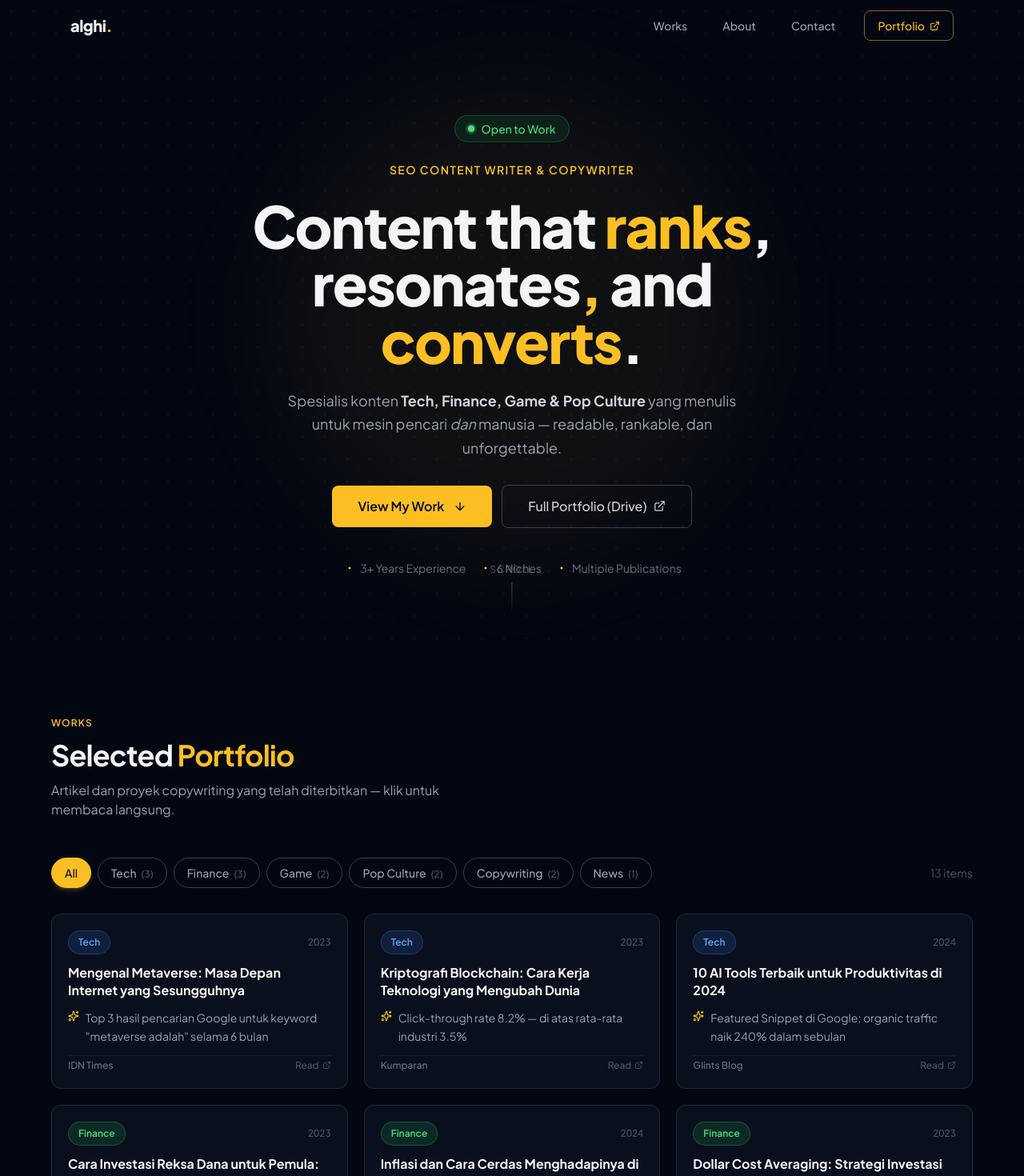
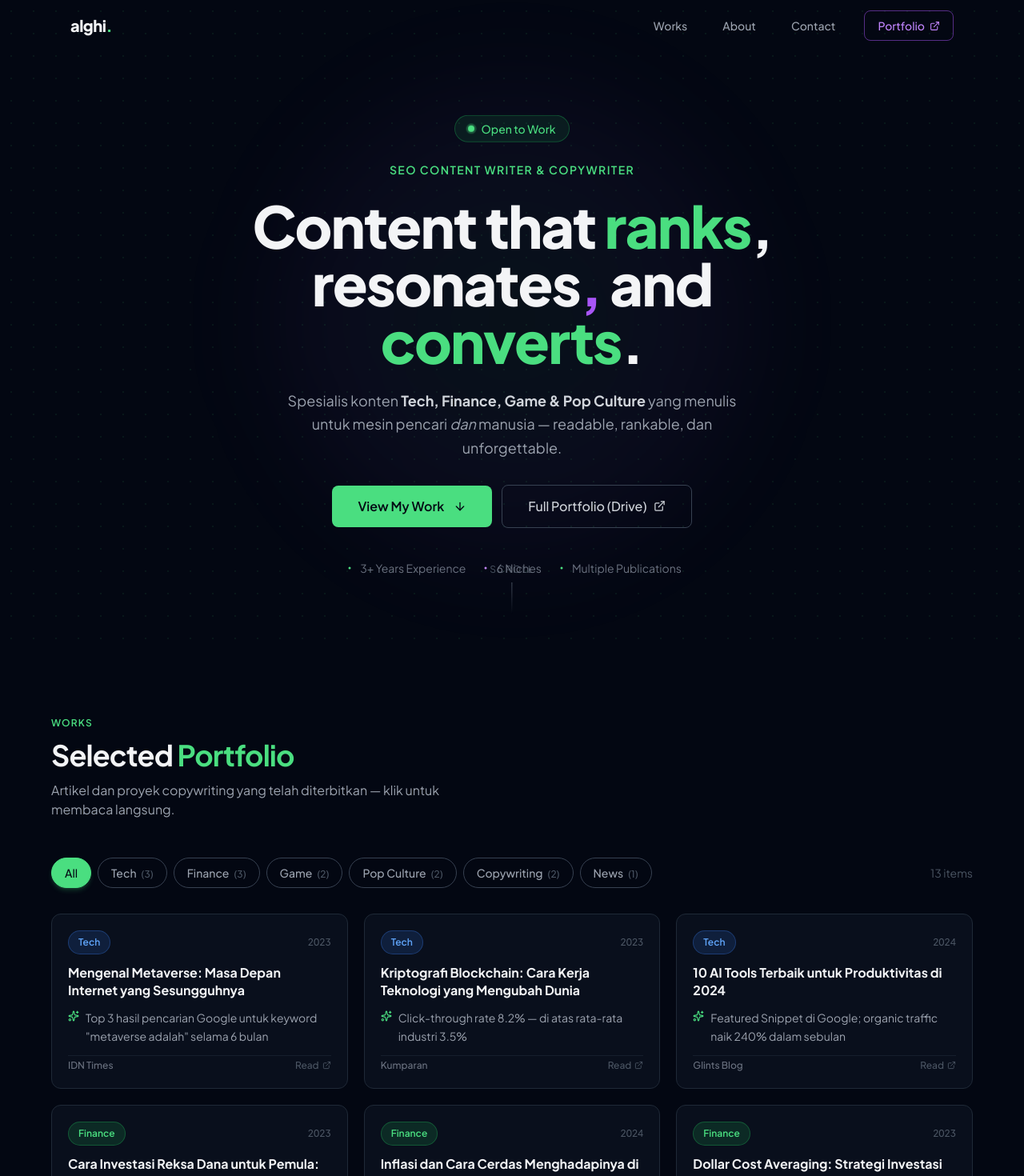
Before and after one commit to kakarifki/alghi-web, a React (Vite) app: page / in a window 1280 px wide. Shown: the top 1470 px of the page at 80% size. Built offline with nearby package versions, Linux system fonts and the light colour scheme.

Commit message:
feat: new colorway, evangelion theme

```diff
--- a/src/components/ContactSection.tsx
+++ b/src/components/ContactSection.tsx
@@ -19,7 +19,7 @@ export default function ContactSection() {
         <p className="section-label">Contact</p>
         <h2 className="section-title mb-4">
           Let's work{' '}
-          <span className="text-amber-400">together</span>.
+          <span className="text-green-400">together</span>.
         </h2>
         <p className="text-gray-400 text-lg max-w-lg mx-auto mb-10 leading-relaxed">
           Looking for a writer who crafts content that ranks <em>and</em> reads well?
@@ -53,7 +53,7 @@ export default function ContactSection() {
             href={GDRIVE_PORTFOLIO_URL}
             target="_blank"
             rel="noopener noreferrer"
-            className="inline-flex items-center gap-2 text-sm text-gray-500 hover:text-amber-400 transition-colors duration-200 border-b border-dashed border-gray-700 hover:border-amber-400 pb-0.5"
+            className="inline-flex items-center gap-2 text-sm text-gray-500 hover:text-purple-400 transition-colors duration-200 border-b border-dashed border-gray-700 hover:border-purple-400 pb-0.5"
           >
             <FolderOpen size={15} />
             Or browse full portfolio on Google Drive
--- a/src/components/Footer.tsx
+++ b/src/components/Footer.tsx
@@ -8,7 +8,7 @@ export default function Footer() {
         <p>
           © {year}{' '}
           <span className="text-gray-400 font-semibold">
-            alghi<span className="text-amber-400">.</span>
+            alghi<span className="text-green-400">.</span>
           </span>{' '}
           All rights reserved.
         </p>
@@ -17,7 +17,7 @@ export default function Footer() {
             href={LINKEDIN_URL}
             target="_blank"
             rel="noopener noreferrer"
-            className="hover:text-amber-400 transition-colors"
+            className="hover:text-green-400 transition-colors"
           >
             LinkedIn
           </a>
--- a/src/components/Header.tsx
+++ b/src/components/Header.tsx
@@ -48,9 +48,9 @@ export default function Header() {
         {/* Logo */}
         <a
           href="#"
-          className="text-xl font-extrabold text-gray-100 tracking-tight hover:text-amber-400 transition-colors"
+          className="text-xl font-extrabold text-gray-100 tracking-tight hover:text-green-400 transition-colors"
         >
-          alghi<span className="text-amber-400">.</span>
+          alghi<span className="text-green-400">.</span>
         </a>
 
         {/* Desktop Nav */}
@@ -61,7 +61,7 @@ export default function Header() {
               href={href}
               className={`btn-ghost text-sm ${
                 activeSection === href.slice(1)
-                  ? 'text-amber-400 bg-gray-800/60'
+                  ? 'text-green-400 bg-gray-800/60'
                   : ''
               }`}
             >
@@ -72,7 +72,7 @@ export default function Header() {
             href={GDRIVE_PORTFOLIO_URL}
             target="_blank"
             rel="noopener noreferrer"
-            className="ml-3 flex items-center gap-1.5 px-4 py-2 text-sm font-medium border border-amber-400/50 text-amber-400 rounded-lg hover:bg-amber-400/10 transition-all duration-200"
+            className="ml-3 flex items-center gap-1.5 px-4 py-2 text-sm font-medium border border-purple-500/50 text-purple-400 rounded-lg hover:bg-purple-500/10 transition-all duration-200"
           >
             Portfolio <ExternalLink size={13} />
           </a>
@@ -81,7 +81,7 @@ export default function Header() {
         {/* Mobile: hamburger */}
         <button
           onClick={() => setMenuOpen(!menuOpen)}
-          className="md:hidden p-2 text-gray-400 hover:text-amber-400 transition-colors"
+          className="md:hidden p-2 text-gray-400 hover:text-green-400 transition-colors"
           aria-label="Toggle menu"
         >
           {menuOpen ? <X size={22} /> : <Menu size={22} />}
@@ -97,7 +97,7 @@ export default function Header() {
               href={href}
               onClick={handleNavClick}
               className={`block py-3 text-base font-medium border-b border-gray-800/50 last:border-0 ${
-                activeSection === href.slice(1) ? 'text-amber-400' : 'text-gray-300'
+                activeSection === href.slice(1) ? 'text-green-400' : 'text-gray-300'
               }`}
             >
               {label}
@@ -108,7 +108,7 @@ export default function Header() {
             target="_blank"
             rel="noopener noreferrer"
             onClick={handleNavClick}
-            className="flex items-center gap-2 py-3 text-amber-400 font-medium"
+            className="flex items-center gap-2 py-3 text-purple-400 font-medium"
           >
             View Portfolio (Drive) <ExternalLink size={14} />
           </a>
--- a/src/components/HeroSection.tsx
+++ b/src/components/HeroSection.tsx
@@ -12,7 +12,8 @@ export default function HeroSection() {
 
       {/* Radial glow center */}
       <div className="absolute inset-0 pointer-events-none">
-        <div className="absolute top-1/2 left-1/2 -translate-x-1/2 -translate-y-1/2 w-[600px] h-[600px] bg-amber-400/5 rounded-full blur-3xl" />
+        <div className="absolute top-1/2 left-1/2 -translate-x-1/2 -translate-y-1/2 w-[600px] h-[600px] rounded-full blur-3xl"
+             style={{background: 'radial-gradient(circle, rgba(74,222,128,0.06) 0%, rgba(168,85,247,0.05) 60%, transparent 100%)'}} />
       </div>
 
       {/* Content */}
@@ -35,10 +36,10 @@ export default function HeroSection() {
         {/* Headline */}
         <h1 className="text-5xl md:text-6xl lg:text-7xl font-extrabold text-gray-100 leading-tight tracking-tight">
           Content that{' '}
-          <span className="text-amber-400">ranks</span>,<br />
-          resonates<span className="text-amber-400">,</span>{' '}
+          <span className="text-green-400">ranks</span>,<br />
+          resonates<span className="text-purple-500">,</span>{' '}
           and{' '}
-          <span className="text-amber-400">converts</span>.
+          <span className="text-green-400">converts</span>.
         </h1>
 
         {/* Sub-headline */}
@@ -66,9 +67,9 @@ export default function HeroSection() {
 
         {/* Stat pills */}
         <div className="flex flex-wrap justify-center gap-4 mt-4 text-sm text-gray-500">
-          <span className="flex items-center gap-1"><Dot className="text-amber-400" size={18} />3+ Years Experience</span>
-          <span className="flex items-center gap-1"><Dot className="text-amber-400" size={18} />6 Niches</span>
-          <span className="flex items-center gap-1"><Dot className="text-amber-400" size={18} />Multiple Publications</span>
+          <span className="flex items-center gap-1"><Dot className="text-green-400" size={18} />3+ Years Experience</span>
+          <span className="flex items-center gap-1"><Dot className="text-purple-400" size={18} />6 Niches</span>
+          <span className="flex items-center gap-1"><Dot className="text-green-400" size={18} />Multiple Publications</span>
         </div>
       </div>
 
--- a/src/components/PortfolioCard.tsx
+++ b/src/components/PortfolioCard.tsx
@@ -24,20 +24,20 @@ export default function PortfolioCard({ item }: Props) {
       </div>
 
       {/* Title */}
-      <h3 className="text-base font-bold text-gray-100 leading-snug group-hover:text-amber-400 transition-colors duration-200 line-clamp-2">
+      <h3 className="text-base font-bold text-gray-100 leading-snug group-hover:text-green-400 transition-colors duration-200 line-clamp-2">
         {item.title}
       </h3>
 
       {/* Highlight */}
       <div className="flex items-start gap-2 text-sm text-gray-400">
-        <Sparkles size={14} className="text-amber-400 mt-0.5 flex-shrink-0" />
+        <Sparkles size={14} className="text-green-400 mt-0.5 flex-shrink-0" />
         <span className="leading-relaxed">{item.highlight}</span>
       </div>
 
       {/* Footer: publication + arrow */}
       <div className="flex items-center justify-between pt-1 mt-auto border-t border-gray-800/60">
         <span className="text-xs text-gray-500 font-medium">{item.publication}</span>
-        <span className="flex items-center gap-1 text-xs text-gray-600 group-hover:text-amber-400 transition-colors duration-200 font-medium">
+        <span className="flex items-center gap-1 text-xs text-gray-600 group-hover:text-green-400 transition-colors duration-200 font-medium">
           Read <ExternalLink size={11} />
         </span>
       </div>
--- a/src/components/WorksSection.tsx
+++ b/src/components/WorksSection.tsx
@@ -22,7 +22,7 @@ export default function WorksSection() {
           <p className="section-label">Works</p>
           <h2 className="section-title">
             Selected{' '}
-            <span className="text-amber-400">Portfolio</span>
+            <span className="text-green-400">Portfolio</span>
           </h2>
           <p className="mt-3 text-gray-400 max-w-lg">
             Artikel dan proyek copywriting yang telah diterbitkan — klik untuk membaca langsung.
@@ -37,7 +37,7 @@ export default function WorksSection() {
               onClick={() => setActiveFilter(cat)}
               className={`px-4 py-2 text-sm font-medium rounded-full border transition-all duration-200 ${
                 activeFilter === cat
-                  ? 'bg-amber-400 text-gray-950 border-amber-400 shadow-md shadow-amber-400/20'
+                  ? 'bg-green-400 text-gray-950 border-green-400 shadow-md shadow-green-400/20'
                   : 'border-gray-700 text-gray-400 hover:border-gray-500 hover:text-gray-200'
               }`}
             >
--- a/src/data/portfolioData.ts
+++ b/src/data/portfolioData.ts
@@ -155,7 +155,7 @@ export const skills = [
   { label: 'Keyword Research', color: 'bg-teal-500/15 text-teal-400 border-teal-500/30' },
   { label: 'Yoast SEO', color: 'bg-green-500/15 text-green-400 border-green-500/30' },
   { label: 'Storytelling', color: 'bg-purple-500/15 text-purple-400 border-purple-500/30' },
-  { label: 'Copywriting', color: 'bg-amber-500/15 text-amber-400 border-amber-500/30' },
+  { label: 'Copywriting', color: 'bg-purple-500/15 text-purple-400 border-purple-500/30' },
   { label: 'Content Strategy', color: 'bg-rose-500/15 text-rose-400 border-rose-500/30' },
   { label: 'Content Marketing', color: 'bg-indigo-500/15 text-indigo-400 border-indigo-500/30' },
   { label: 'Google Analytics', color: 'bg-orange-500/15 text-orange-400 border-orange-500/30' },
--- a/src/index.css
+++ b/src/index.css
@@ -12,7 +12,7 @@
   }
 
   ::selection {
-    @apply bg-amber-400 text-gray-950;
+    @apply bg-green-400 text-gray-950;
   }
 
   /* Scrollbar */
@@ -26,24 +26,24 @@
     @apply bg-gray-700 rounded-full;
   }
   ::-webkit-scrollbar-thumb:hover {
-    @apply bg-amber-400;
+    @apply bg-green-400;
   }
 }
 
 @layer components {
   .btn-primary {
-    @apply inline-flex items-center gap-2 px-6 py-3 bg-amber-400 text-gray-950 font-semibold rounded-lg
-           hover:bg-amber-500 transition-all duration-200 hover:-translate-y-0.5 hover:shadow-lg hover:shadow-amber-400/25;
+    @apply inline-flex items-center gap-2 px-6 py-3 bg-green-400 text-gray-950 font-semibold rounded-lg
+           hover:bg-green-500 transition-all duration-200 hover:-translate-y-0.5 hover:shadow-lg hover:shadow-green-400/25;
   }
 
   .btn-outline {
     @apply inline-flex items-center gap-2 px-6 py-3 border border-gray-700 text-gray-300 font-medium rounded-lg
-           hover:border-amber-400 hover:text-amber-400 transition-all duration-200 hover:-translate-y-0.5;
+           hover:border-green-400 hover:text-green-400 transition-all duration-200 hover:-translate-y-0.5;
   }
 
   .btn-ghost {
     @apply inline-flex items-center gap-2 px-5 py-2.5 text-gray-400 font-medium rounded-lg
-           hover:text-amber-400 hover:bg-gray-800/60 transition-all duration-200;
+           hover:text-green-400 hover:bg-gray-800/60 transition-all duration-200;
   }
 
   .section-title {
@@ -51,12 +51,12 @@
   }
 
   .section-label {
-    @apply text-xs font-semibold text-amber-400 uppercase tracking-widest mb-3;
+    @apply text-xs font-semibold text-green-400 uppercase tracking-widest mb-3;
   }
 
   .card-glass {
     @apply bg-gray-900/50 border border-gray-800 rounded-xl
-           hover:border-amber-400/50 hover:shadow-lg hover:shadow-amber-400/5
+           hover:border-green-400/50 hover:shadow-lg hover:shadow-green-400/5
            transition-all duration-300 hover:-translate-y-1;
   }
 
@@ -67,7 +67,7 @@
 
 /* Dot grid background for Hero */
 .dot-grid {
-  background-image: radial-gradient(circle, rgba(251, 191, 36, 0.12) 1px, transparent 1px);
+  background-image: radial-gradient(circle, rgba(74, 222, 128, 0.12) 1px, transparent 1px);
   background-size: 28px 28px;
 }
 
@@ -76,5 +76,5 @@
 .badge-finance { @apply bg-green-500/15 text-green-400 border-green-500/30; }
 .badge-game    { @apply bg-purple-500/15 text-purple-400 border-purple-500/30; }
 .badge-pop     { @apply bg-pink-500/15 text-pink-400 border-pink-500/30; }
-.badge-copy    { @apply bg-amber-500/15 text-amber-400 border-amber-500/30; }
+.badge-copy    { @apply bg-purple-500/15 text-purple-400 border-purple-500/30; }
 .badge-news    { @apply bg-orange-500/15 text-orange-400 border-orange-500/30; }
```
Also changed, not shown: src/components/AboutSection.tsx (+6 -6 lines).
